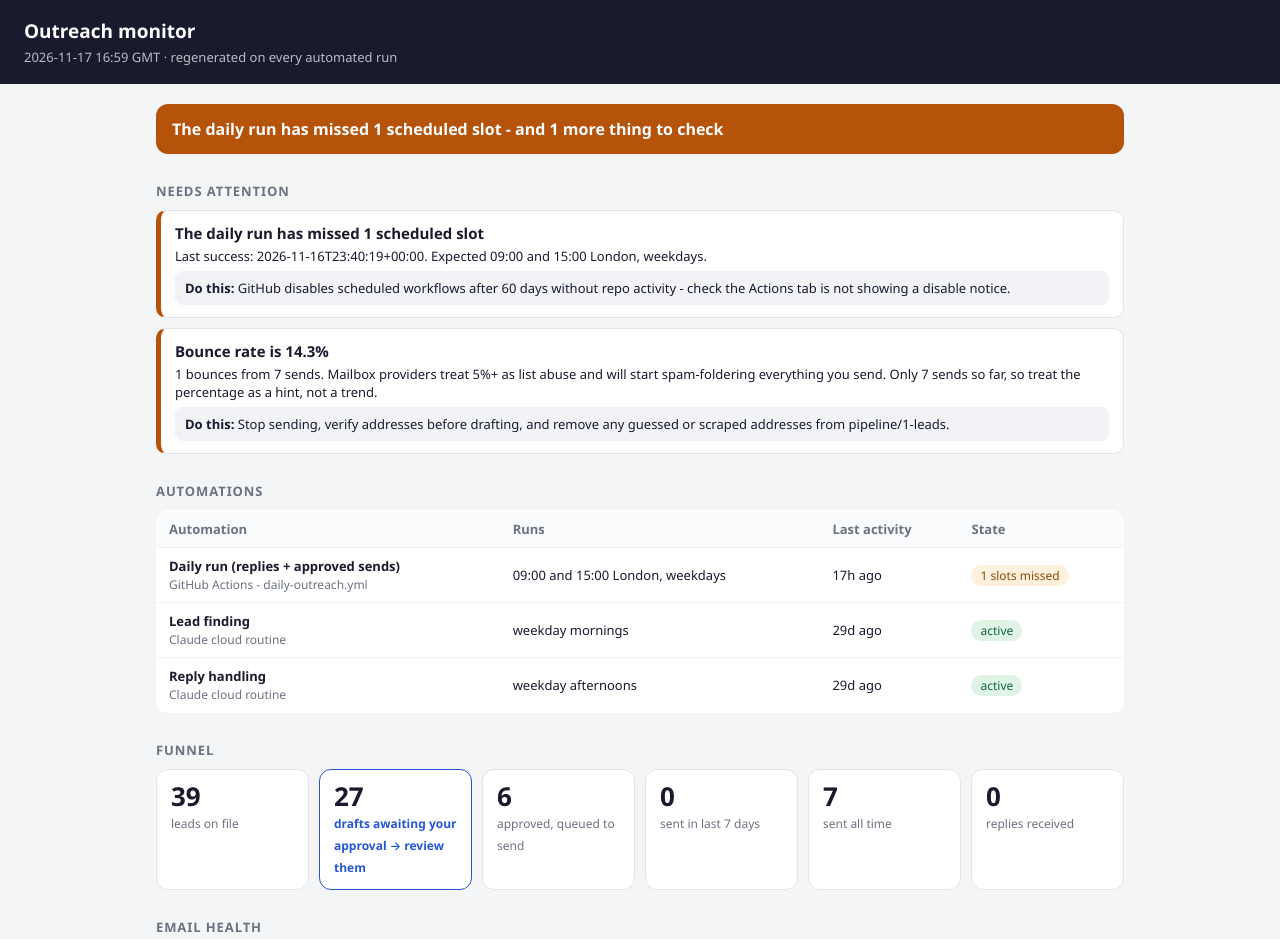
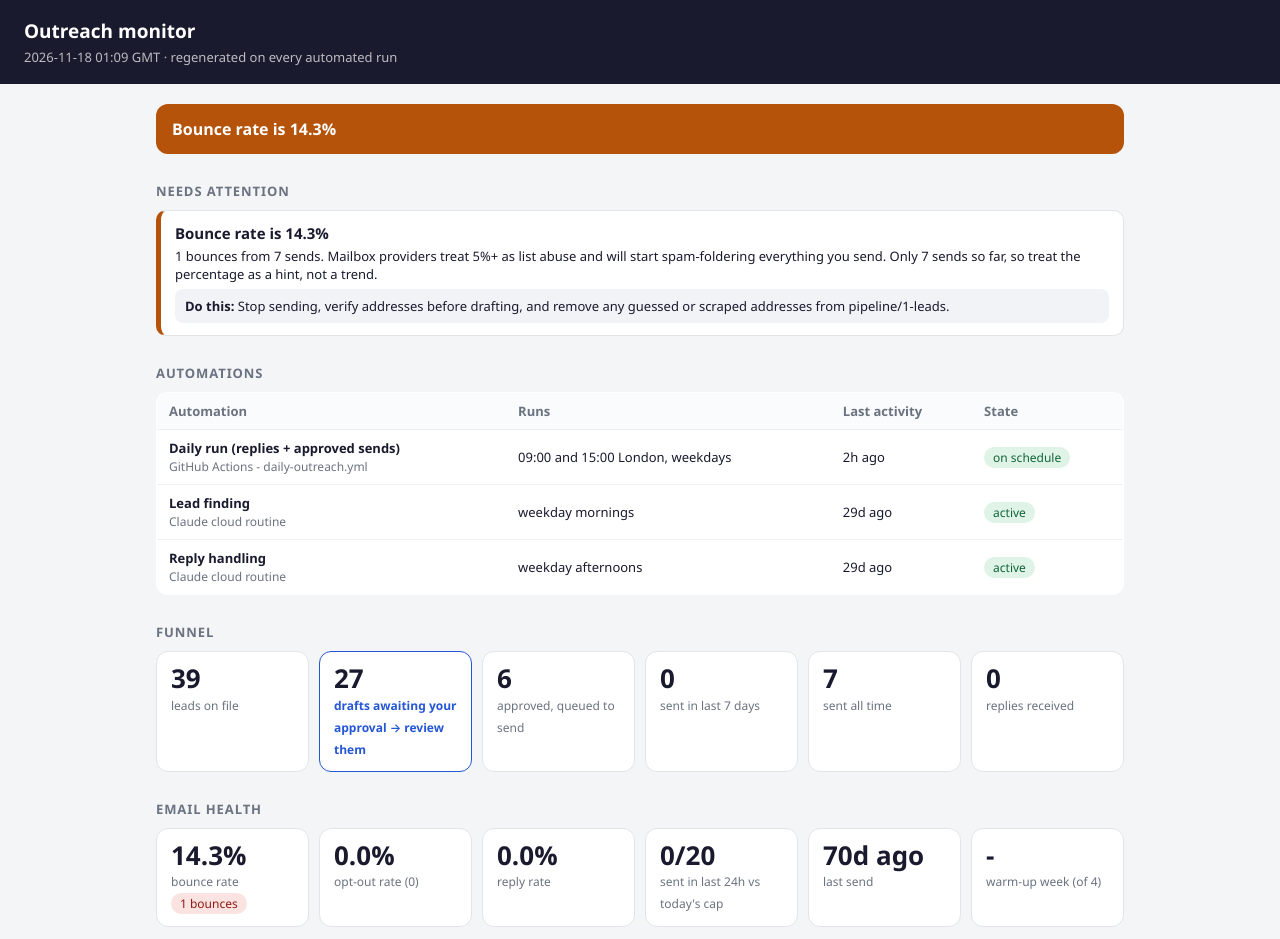
Before and after one commit to MatthewWillan/auto-email-monitor, a plain HTML site: page index.html in a window 1280 px wide. Shown: the top 939 px of the page. Drawn offline with Linux system fonts and the light colour scheme.

Commit message:
Monitor status 2026-11-18 01:09 UTC

```diff
--- a/index.html
+++ b/index.html
@@ -53,18 +53,18 @@ footer{color:var(--muted);font-size:12px;margin-top:30px}
 @media(max-width:520px){.stat b{font-size:22px}main{padding:14px 10px 40px}}
 </style></head><body>
 <header><h1>Outreach monitor</h1>
-<p>2026-11-17 16:59 GMT &middot; regenerated on every automated run</p>
+<p>2026-11-18 01:09 GMT &middot; regenerated on every automated run</p>
 </header>
 <main>
-<div class="banner warning">The daily run has missed 1 scheduled slot - and 1 more thing to check</div>
+<div class="banner warning">Bounce rate is 14.3%</div>
 
 <h2>Needs attention</h2>
-<div class="alert warning"><h3>The daily run has missed 1 scheduled slot</h3><p>Last success: 2026-11-16T23:40:19+00:00. Expected 09:00 and 15:00 London, weekdays.</p><div class="do"><b>Do this:</b> GitHub disables scheduled workflows after 60 days without repo activity - check the Actions tab is not showing a disable notice.</div></div><div class="alert warning"><h3>Bounce rate is 14.3%</h3><p>1 bounces from 7 sends. Mailbox providers treat 5%+ as list abuse and will start spam-foldering everything you send. Only 7 sends so far, so treat the percentage as a hint, not a trend.</p><div class="do"><b>Do this:</b> Stop sending, verify addresses before drafting, and remove any guessed or scraped addresses from pipeline/1-leads.</div></div>
+<div class="alert warning"><h3>Bounce rate is 14.3%</h3><p>1 bounces from 7 sends. Mailbox providers treat 5%+ as list abuse and will start spam-foldering everything you send. Only 7 sends so far, so treat the percentage as a hint, not a trend.</p><div class="do"><b>Do this:</b> Stop sending, verify addresses before drafting, and remove any guessed or scraped addresses from pipeline/1-leads.</div></div>
 
 <h2>Automations</h2>
 <div class="wrap"><table>
 <tr><th>Automation</th><th>Runs</th><th>Last activity</th><th>State</th></tr>
-<tr><td><b>Daily run (replies + approved sends)</b><br><span style='color:#6b7280;font-size:12px'>GitHub Actions - daily-outreach.yml</span></td><td>09:00 and 15:00 London, weekdays</td><td>17h ago</td><td><span class="pill warn">1 slots missed</span></td></tr><tr><td><b>Lead finding</b><br><span style='color:#6b7280;font-size:12px'>Claude cloud routine</span></td><td>weekday mornings</td><td>29d ago</td><td><span class="pill ok">active</span></td></tr><tr><td><b>Reply handling</b><br><span style='color:#6b7280;font-size:12px'>Claude cloud routine</span></td><td>weekday afternoons</td><td>29d ago</td><td><span class="pill ok">active</span></td></tr>
+<tr><td><b>Daily run (replies + approved sends)</b><br><span style='color:#6b7280;font-size:12px'>GitHub Actions - daily-outreach.yml</span></td><td>09:00 and 15:00 London, weekdays</td><td>2h ago</td><td><span class="pill ok">on schedule</span></td></tr><tr><td><b>Lead finding</b><br><span style='color:#6b7280;font-size:12px'>Claude cloud routine</span></td><td>weekday mornings</td><td>29d ago</td><td><span class="pill ok">active</span></td></tr><tr><td><b>Reply handling</b><br><span style='color:#6b7280;font-size:12px'>Claude cloud routine</span></td><td>weekday afternoons</td><td>29d ago</td><td><span class="pill ok">active</span></td></tr>
 </table></div>
 
 <h2>Funnel</h2>
```
